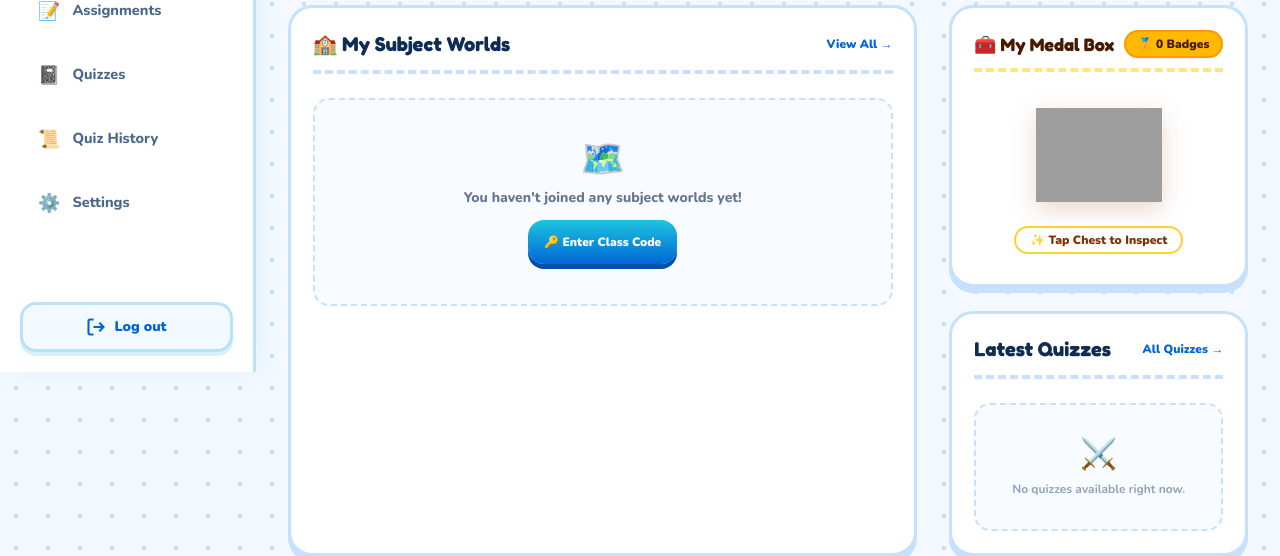
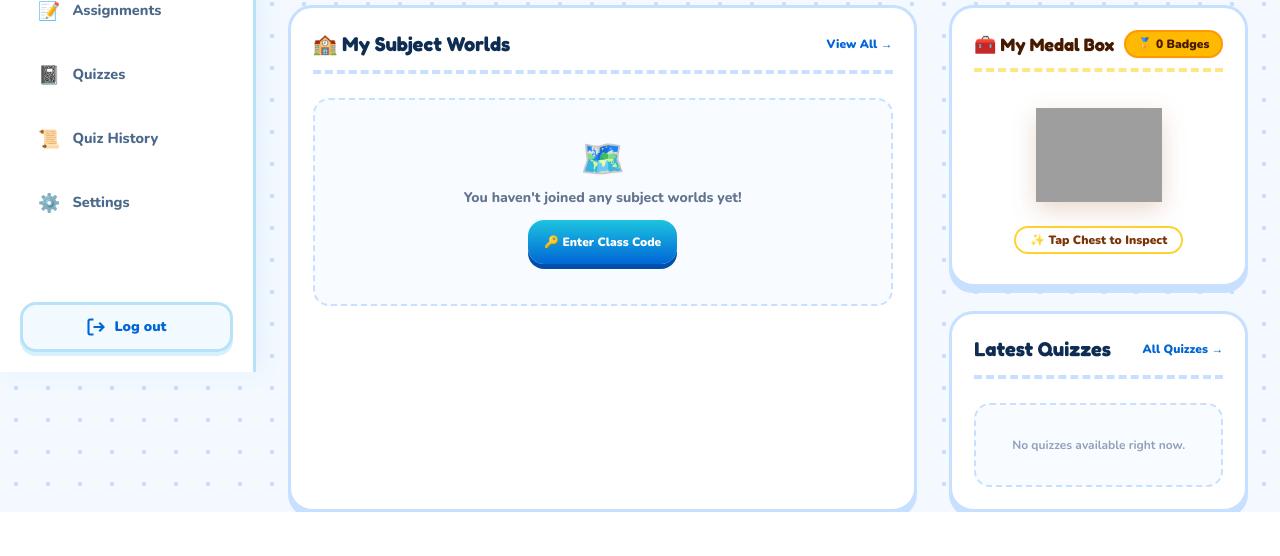
Before and after one commit to 3DWaffless/Brainbalance, a Laravel app: page /dashboard in a window 1280 px wide. Shown: the part 428-984 px from the top of the page. After the commit the page ends 940 px from the top, so only its background shows below. Run offline with Laravel 12, Linux system fonts and the light colour scheme; the visitor is signed in with stand-in values (Sample User, id 1); data comes from the database, SQL or seed files in the repository; data that the repository does not hold is empty; style sheets or scripts are compiled from the project's sources; parts of the project's set-up code (start-up, migrations or seed data) failed here and were passed over; grey boxes are pictures that could not be loaded.

Commit message:
removed emojis

```diff
--- a/resources/views/dashboard.blade.php
+++ b/resources/views/dashboard.blade.php
@@ -245,7 +245,6 @@
                     </div>
                 @else
                     <div class="text-center py-8 bg-brand-bg/60 rounded-2xl border-2 border-dashed border-brand-border">
-                        <div class="text-3xl mb-2">⚔️</div>
                         <p class="text-xs font-bold text-slate-400">No quizzes available right now.</p>
                     </div>
                 @endif
```
